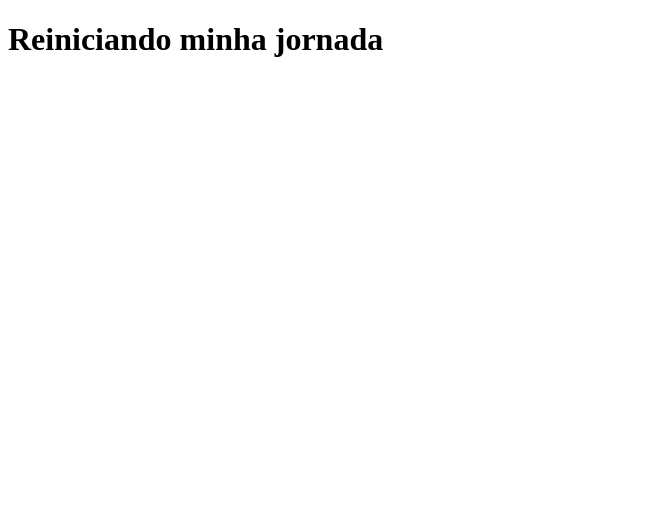
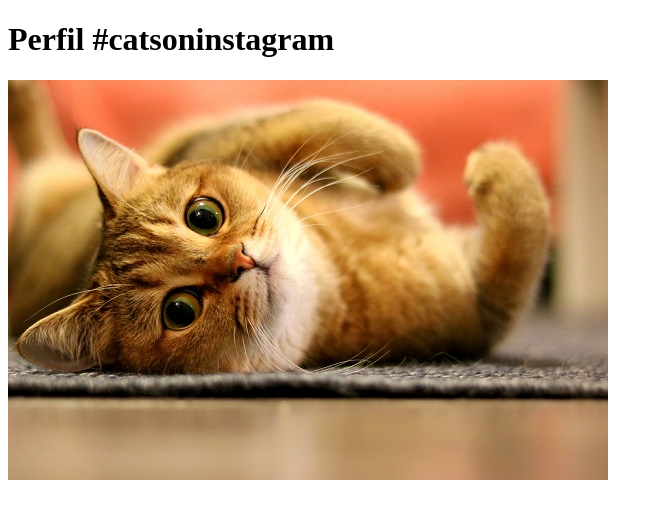
Before and after one commit to MaliceBalbino/projetodados, a plain HTML site: page index.html in a window 1280 px wide. Shown: the whole page, without its empty margins (0-663 px from the left). Drawn offline with Linux system fonts and the light colour scheme.

Commit message:
lidando com alteracoes

```diff
--- a/index.html
+++ b/index.html
@@ -4,11 +4,12 @@
 <head>
     <meta charset="UTF-8">
     <meta name="viewport" content="width=device-width, initial-scale=1.0">
-    <title>Projeto Dados</title>
+    <title>Fanpage de Gatinhos</title>
 </head>
 
 <body>
-    <h1>Reiniciando minha jornada </h1>
+    <h1> Perfil #catsoninstagram</h1>
+    <img src="imagens/cat.jpg" />
 </body>
 
 </html>
```
Also changed, not shown: imagens/cat.jpg (added).
